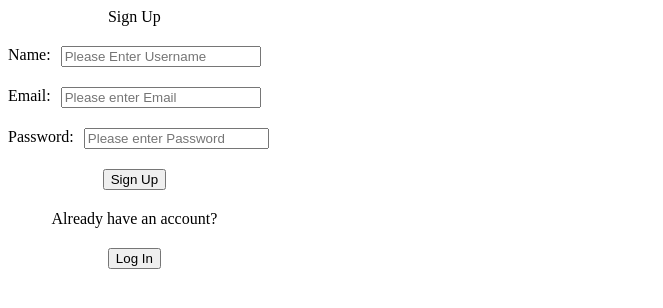
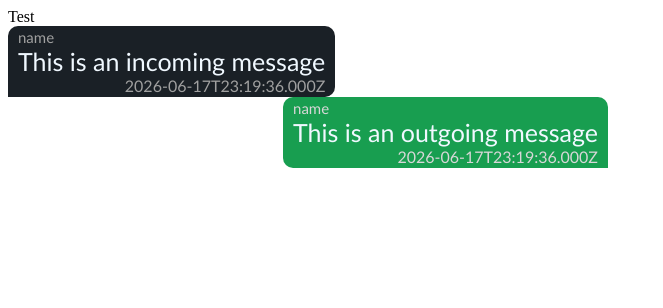
Before and after one commit to BVenom1/B-line, a React (Vite) app in the folder client/: page / in a window 1280 px wide. Shown: the top 308 px of the page, without its empty margins (0-663 px from the left). Built offline with nearby package versions, Linux system fonts and the light colour scheme.

Commit message:
started work on messages frontend

```diff
--- a/client/src/App.tsx
+++ b/client/src/App.tsx
@@ -1,6 +1,8 @@
 import { SignupLogin } from './components/signup_login/signup_login';
 import { useState } from 'react';
 import { MainPage } from './components/main_page/main_page';
+import { Message } from './components/messages/message';
+import "./app.css";
 
 function App() {
     const [user, setUser] = useState<Record<string, string>>({});
@@ -17,4 +19,15 @@ function App() {
     </>)
 }
 
+export const Test = () => {
+    return (
+        <div className='test'>
+            <div>Test</div>
+            <Message msg='This is an incoming message' name='name' user_id={2} date={new Date()} />
+            <Message msg='This is an outgoing message' name='name' user_id={2} date={new Date()} is_own_msg />
+        </div>
+    )
+}
+
+
 export default App
--- /dev/null
+++ b/client/src/app.css
@@ -0,0 +1,3 @@
+.test {
+    width: 600px;
+}
--- a/client/src/components/main_page/main_page.tsx
+++ b/client/src/components/main_page/main_page.tsx
@@ -4,6 +4,8 @@ interface MainPageProps {
 
 export const MainPage = ({ user }: MainPageProps) => {
     return (
-        <div>MainPage {[...Object.values(user)].toString()}</div>
+        <>
+            <div>MainPage {[...Object.values(user)].toString()}</div>
+        </>
     )
 }
--- /dev/null
+++ b/client/src/components/messages/message.css
@@ -0,0 +1,31 @@
+.msg-container {
+    width: fit-content;
+    font-family: 'Gill Sans', 'Gill Sans MT', Calibri, 'Trebuchet MS', sans-serif;
+    padding: 2px 10px;
+}
+
+.msg-header {
+    font-size: 15px;
+}
+
+.msg-body {
+    color: aliceblue;
+    font-size: 25px;
+}
+
+.msg-footer {
+    justify-self: right;
+}
+
+.incoming {
+    background-color: rgb(26, 32, 38);
+    color: rgb(160, 160, 160);
+    border-radius: 10px 10px 10px 0;
+}
+
+.outgoing {
+    background-color: rgb(24, 158, 80);
+    color: rgb(215, 215, 215);
+    border-radius: 10px 10px 0 10px;
+    justify-self: right;
+}
--- /dev/null
+++ b/client/src/components/messages/message.tsx
@@ -0,0 +1,19 @@
+import "./message.css";
+
+interface MessageProps {
+    msg: string;
+    name: string;
+    user_id: number;
+    date: Date;
+    is_own_msg?: boolean;
+}
+
+export const Message = ({ msg, name, user_id, date, is_own_msg }: MessageProps) => {
+    return (
+        <div className={(is_own_msg ? "outgoing" : "incoming") + " msg-container"}>
+            <div className="msg-header">{name}</div>
+            <div className="msg-body">{msg}</div>
+            <div className="msg-footer">{date.toISOString()}</div>
+        </div>
+    )
+}
--- a/client/src/components/signup_login/signup_login.tsx
+++ b/client/src/components/signup_login/signup_login.tsx
@@ -23,9 +23,8 @@ const Signup = ({ switchLoginSignup }: SignupProps) => {
 
         const result = await res.json();
 
-        if (result.status == 400) {
-            setHint(result.message);
-        } else switchLoginSignup();
+        if (!res.ok) setHint(res.status + ": " + result.detail);
+        else switchLoginSignup();
     }
 
     return (
@@ -97,10 +96,10 @@ const Login = ({ switchLoginSignup, onSuccessfulLogin }: LoginProps) => {
             body: JSON.stringify({ ...Object.fromEntries(data.entries()), name: null })
         });
 
-        const result = await res.json();
+        const result = await res.json()
 
-        if (result.status == 200) onSuccessfulLogin(result.item.name, result.item.email);
-        else setHint(result.message);
+        if (!res.ok) setHint(res.status + ": " + result.detail);
+        else onSuccessfulLogin(result.name, result.email);
     }
 
     return (
--- a/client/src/main.tsx
+++ b/client/src/main.tsx
@@ -1,9 +1,9 @@
 import { StrictMode } from 'react'
 import { createRoot } from 'react-dom/client'
-import App from './App.tsx'
+import App, { Test } from './App.tsx'
 
 createRoot(document.getElementById('root')!).render(
   <StrictMode>
-    <App />
+    <Test />
   </StrictMode>,
 )
```
Also changed, not shown: 1 other file (tests, documents, lock files or other folders).
